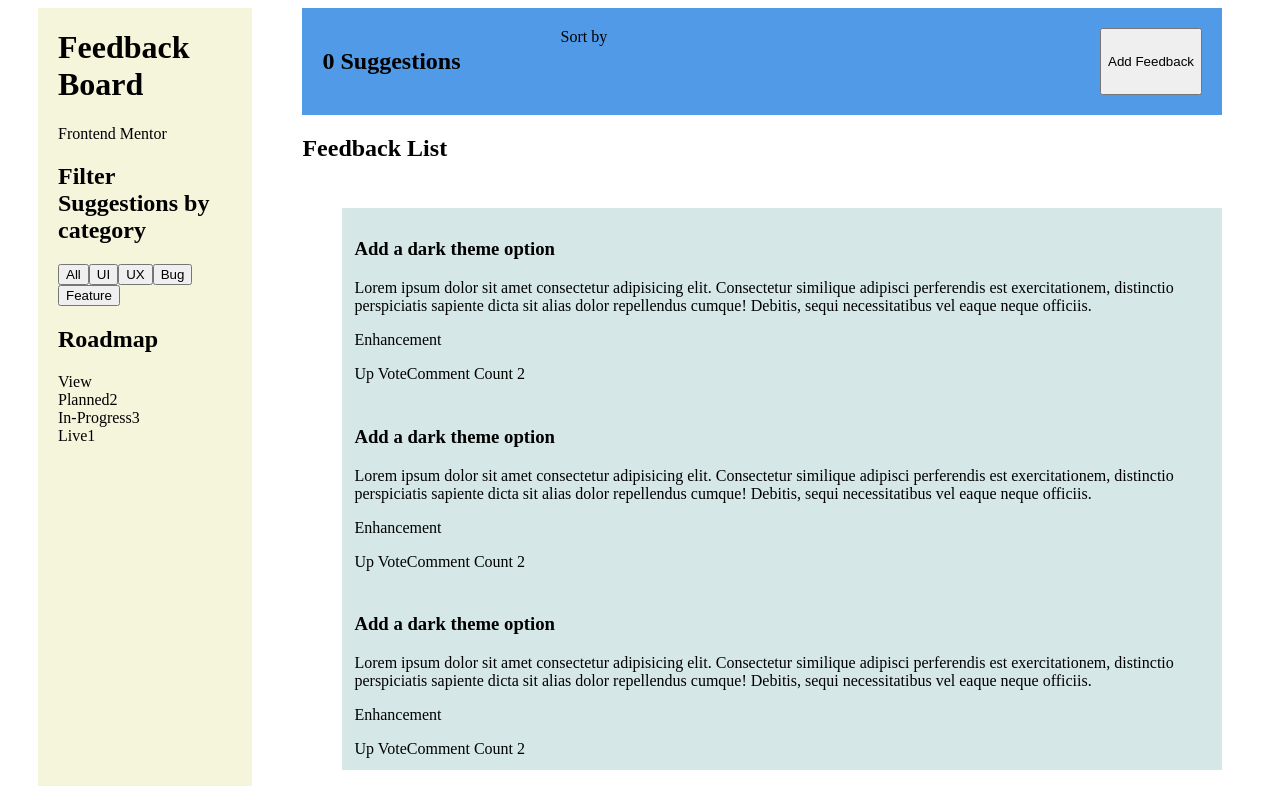
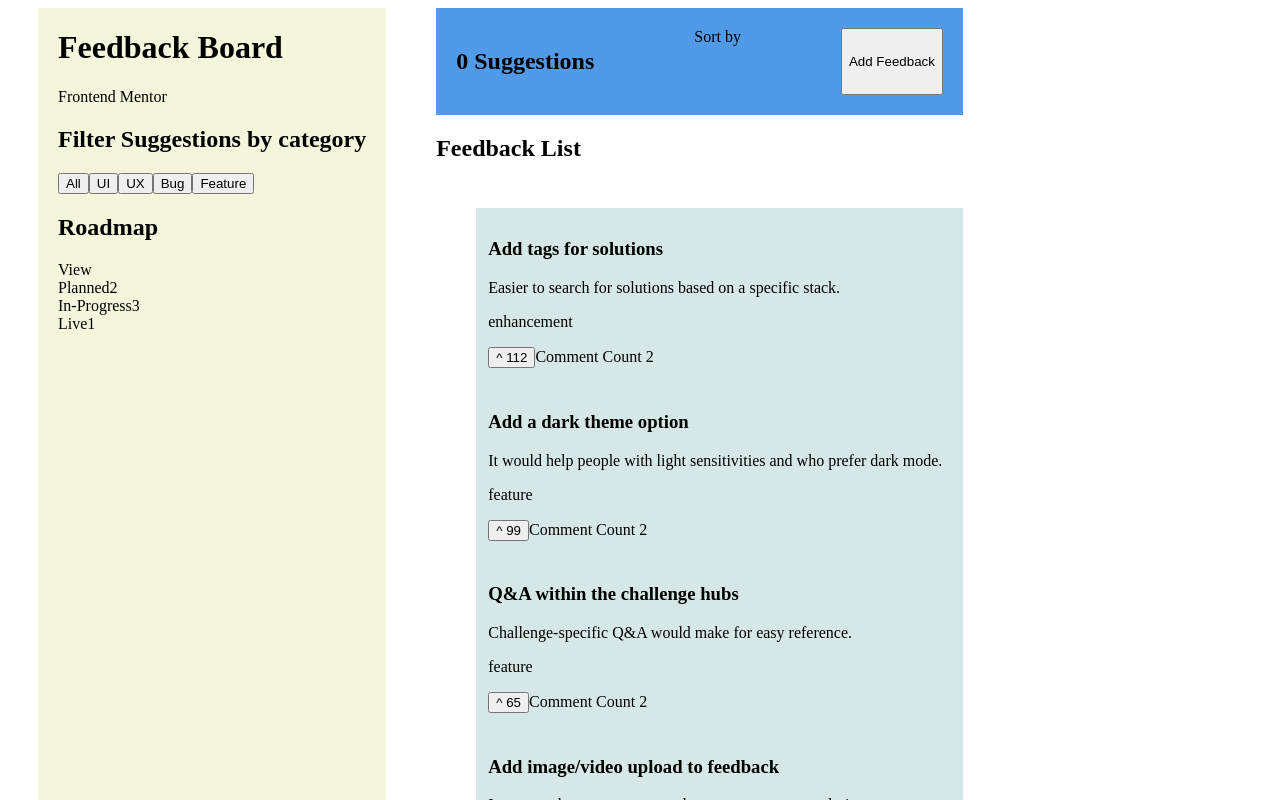
Before and after one commit to crsecu/productFeedbackApp, a React app: page /feedbackBoard in a window 1280 px wide. Shown: the top 800 px of the page. Built offline with nearby package versions, Linux system fonts and the light colour scheme; data requests are answered from the project's data file; the HTML template or start-up script is replaced by a standard one.

Commit message:
render Feedback cards in FeedbackBoard using data from loader

```diff
--- a/src/features/feedback/FeedbackBoard.tsx
+++ b/src/features/feedback/FeedbackBoard.tsx
@@ -4,9 +4,11 @@ import FilterByCategory from "./FilterByCategory";
 import RoadmapPreviewTile from "../roadmap/RoadmapPreviewTile";
 import FeedbackList from "./FeedbackList";
 import ActionBar from "../../ui/ActionBar";
+import { Feedback } from "./feedback.types";
 
 function FeedbackBoard(): React.JSX.Element {
-  const feedbackData = useLoaderData();
+  const feedbackData = useLoaderData() as Feedback[];
+
   console.log(feedbackData);
   return (
     <div className="feedbackBoard_layout">
@@ -20,7 +22,8 @@ function FeedbackBoard(): React.JSX.Element {
 
       <main className="feedbackBoard_main">
         <ActionBar />
-        <FeedbackList />
+
+        <FeedbackList data={feedbackData} />
       </main>
     </div>
   );
--- a/src/features/feedback/FeedbackCard.tsx
+++ b/src/features/feedback/FeedbackCard.tsx
@@ -1,17 +1,20 @@
-function FeedbackCard(): React.JSX.Element {
+import { Feedback } from "./feedback.types";
+interface FeedbackCardProps {
+  feedback: Feedback;
+}
+function FeedbackCard({ feedback }: FeedbackCardProps): React.JSX.Element {
+  const { title, description, category, upvotes } = feedback;
   return (
     <article className="feedback_card">
       {/* TO DO: display title as an <h1> if feedback card is rendered on Feedback Detail Page */}
       {/*detailPage ? <h1>Title</h1> : <h3>Title</h3> */}
-      <h3>Add a dark theme option</h3>
-      <p>
-        Lorem ipsum dolor sit amet consectetur adipisicing elit. Consectetur
-        similique adipisci perferendis est exercitationem, distinctio
-        perspiciatis sapiente dicta sit alias dolor repellendus cumque! Debitis,
-        sequi necessitatibus vel eaque neque officiis.
-      </p>
-      <p>Enhancement</p>
-      <span>Up Vote</span>
+      <h3>{title}</h3>
+      <p>{description}</p>
+      <p>{category}</p>
+      <button>
+        ^ <span>{upvotes}</span>
+      </button>
+
       <span>Comment Count 2</span>
     </article>
   );
--- a/src/features/feedback/FeedbackList.tsx
+++ b/src/features/feedback/FeedbackList.tsx
@@ -1,13 +1,18 @@
 import FeedbackCard from "./FeedbackCard";
+import { Feedback } from "./feedback.types";
 
-function FeedbackList(): React.JSX.Element {
+interface FeedbackListProps {
+  data: Feedback[];
+}
+
+function FeedbackList({ data }: FeedbackListProps): React.JSX.Element {
   return (
     <section className="feedback_list">
       <h2>Feedback List</h2> {/* visually hidden heading */}
       <ul>
-        <FeedbackCard />
-        <FeedbackCard />
-        <FeedbackCard />
+        {data.map((item) => {
+          return <FeedbackCard key={item.id} feedback={item} />;
+        })}
       </ul>
     </section>
   );
--- a/src/features/feedback/feedback.types.ts
+++ b/src/features/feedback/feedback.types.ts
@@ -7,15 +7,14 @@ export interface Feedback {
   upvotes: number;
   status: string;
   description: string;
-  commentCount: number;
-  //comments: CommentType;
+  comments: Comment[];
 }
 
 export interface Comment {
   id: number;
   content: string;
   user: User;
-  replies?: CommentReply;
+  replies?: CommentReply[];
 }
 export interface CommentReply {
   content: string;
```
